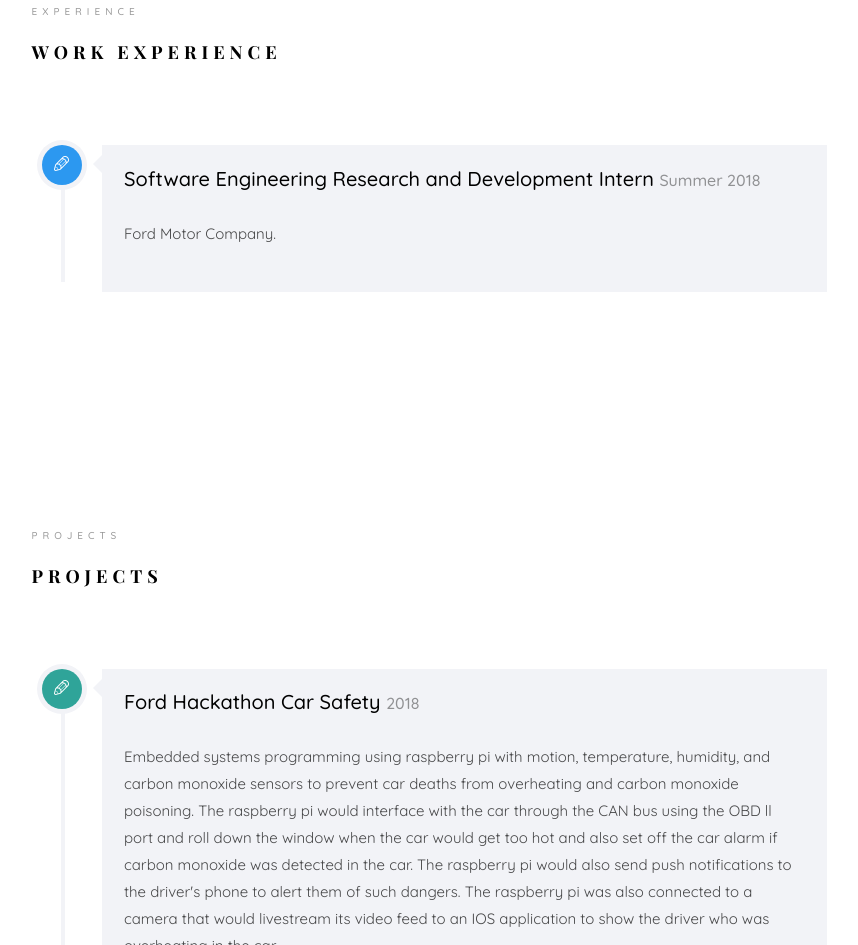
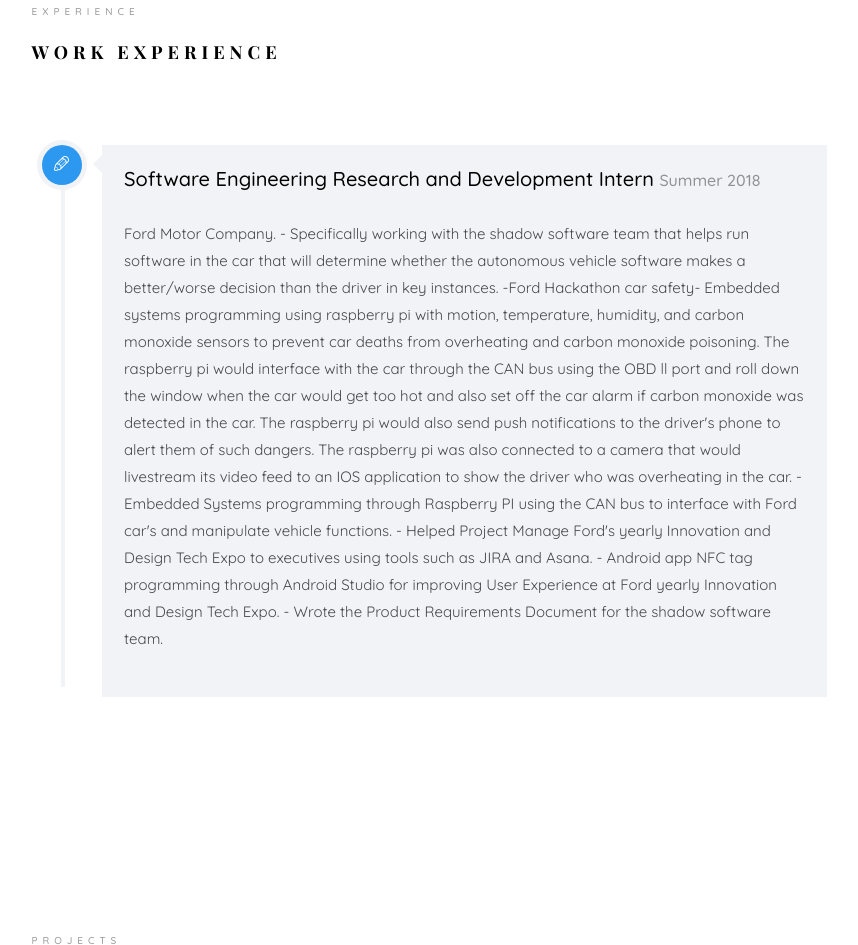
Before and after one commit to jfuentesj/portfoliowebsite, a plain HTML site: page index.html in a window 1280 px wide. Shown: the part 1724-2669 px from the top of the page, without its empty margins (361-1219 px from the left). Drawn offline with nearby package versions, Linux system fonts and the light colour scheme; files whose address does not match are found by name; a web font is replaced by a local one.

Commit message:
added internship description

```diff
--- a/index.html
+++ b/index.html
@@ -180,7 +180,13 @@
 
 					               <div class="timeline-label">
 					                  <h2><a href="#">Software Engineering Research and Development Intern</a> <span>Summer 2018</span></h2>
-					                  <p>Ford Motor Company.</p>
+					                  <p>Ford Motor Company.
+									  - Specifically working with the shadow software team that helps run software in the car that will determine whether the autonomous vehicle software makes a better/worse decision than the driver in key instances.
+-Ford Hackathon car safety- Embedded systems programming using raspberry pi with motion, temperature, humidity, and carbon monoxide sensors to prevent car deaths from overheating and carbon monoxide poisoning. The raspberry pi would interface with the car through the CAN bus using the OBD ll port and roll down the window when the car would get too hot and also set off the car alarm if carbon monoxide was detected in the car. The raspberry pi would also send push notifications to the driver's phone to alert them of such dangers. The raspberry pi was also connected to a camera that would livestream its video feed to an IOS application to show the driver who was overheating in the car.
+- Embedded Systems programming through Raspberry PI using the CAN bus to interface with Ford car's and manipulate vehicle functions.
+- Helped Project Manage Ford's yearly Innovation and Design Tech Expo to executives using tools such as JIRA and Asana.
+- Android app NFC tag programming through Android Studio for improving User Experience at Ford yearly Innovation and Design Tech Expo.
+- Wrote the Product Requirements Document for the shadow software team. </p>
 					               </div>
 					            </div>
 					         </article>
```
